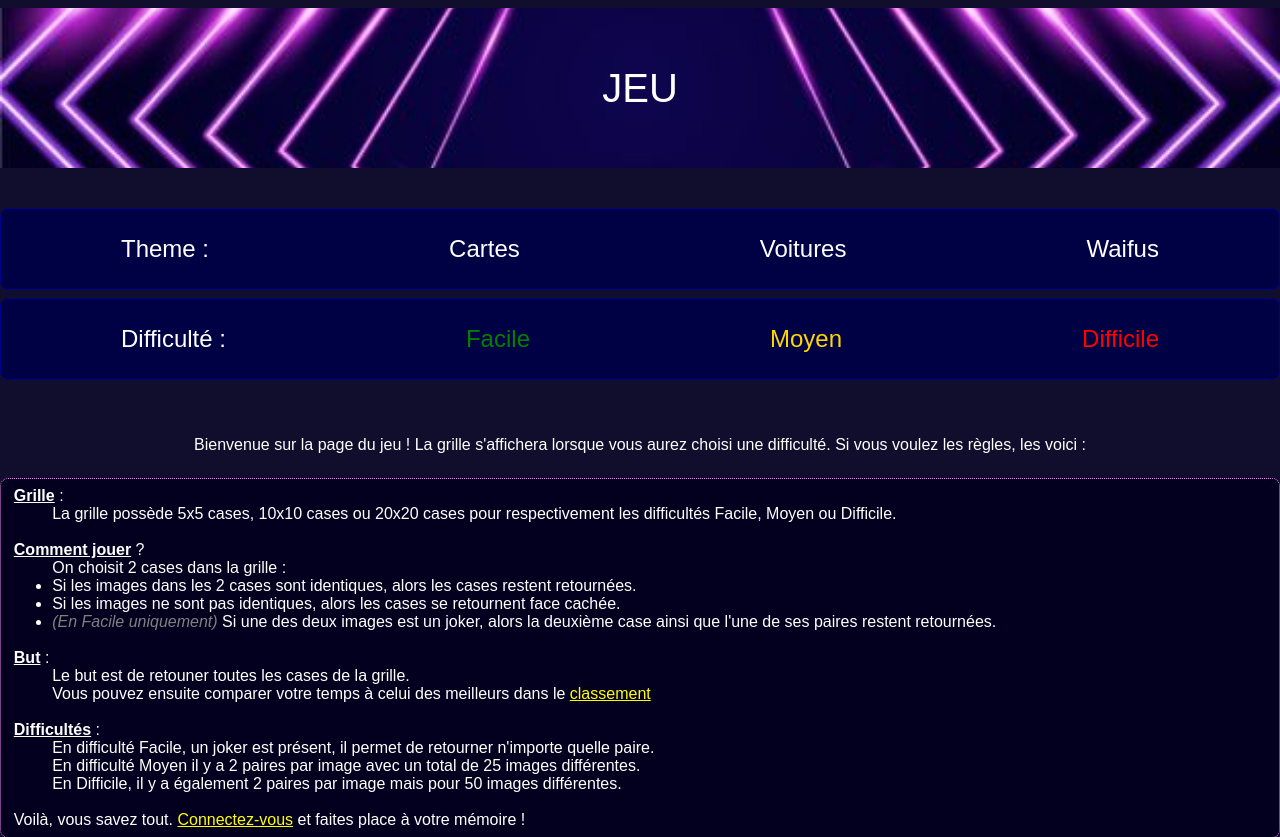
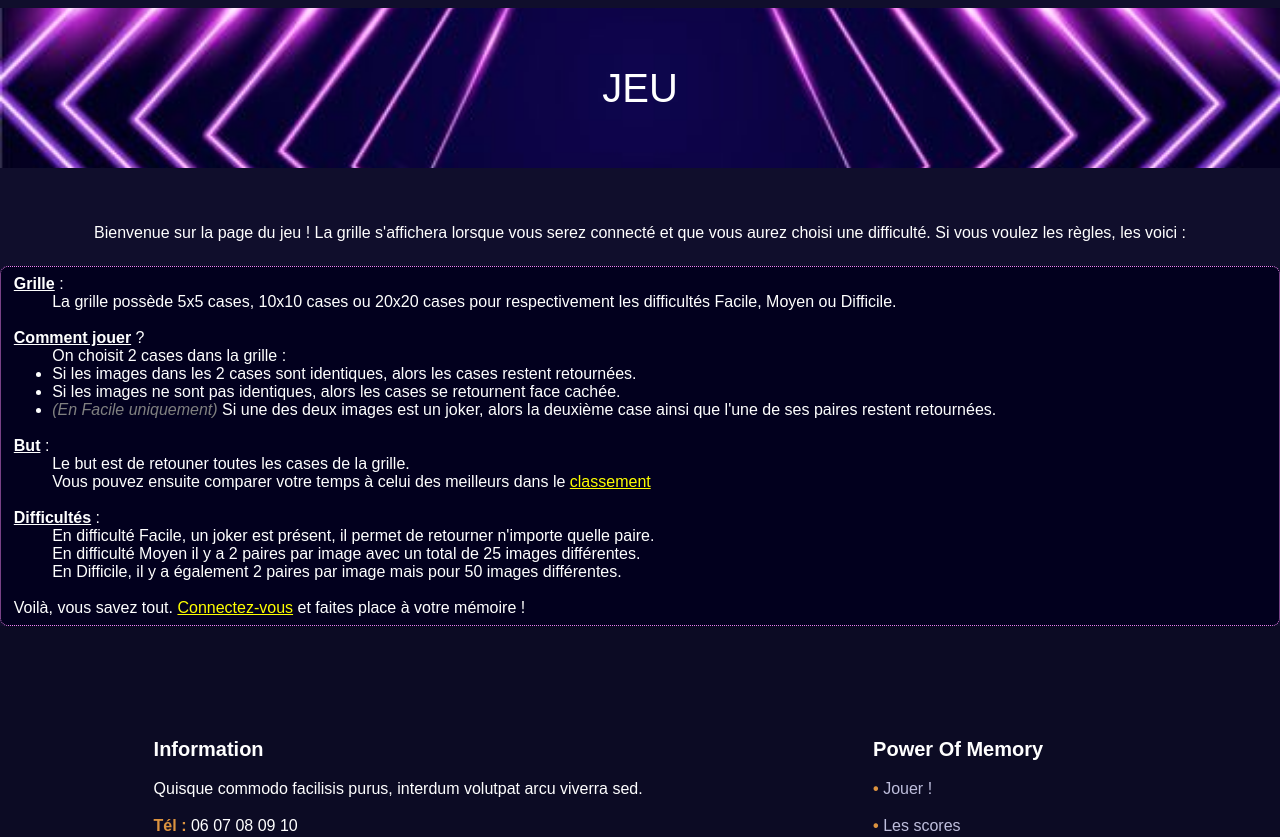
Before and after one commit to KasutoSoei/Projet-FLASH, a PHP site: page /games/memory/memory.php in a window 1280 px wide. Shown: the part 88-925 px from the top of the page. Run offline with PHP 8.4, Linux system fonts and the light colour scheme.

Commit message:
les joueurs non connectés ne peuvent plus jouer

```diff
--- a/games/memory/memory.php
+++ b/games/memory/memory.php
@@ -12,6 +12,8 @@ require_once SITE_ROOT . 'partials/header.php';
     </div>
 
     <section class="memoryhtml">
+
+        <?php if ($_SESSION['userId'] != 0) : ?>
 
             <div class="gameTheme">
                 <span>
@@ -42,9 +44,10 @@ require_once SITE_ROOT . 'partials/header.php';
                     <a href="HardCartes.php" class="gameDifficulteDifficile">Difficile</a>
                 </span>
             </div>
+        <?php endif; ?>
 
         <div style="margin-top: 7vh; text-align:center; font-size: 2vmin;">
-            Bienvenue sur la page du jeu ! La grille s'affichera lorsque vous aurez choisi une difficulté. Si vous voulez les règles, les voici : <br>
+            Bienvenue sur la page du jeu ! La grille s'affichera lorsque vous serez connecté et que vous aurez choisi une difficulté. Si vous voulez les règles, les voici : <br>
         </div>
 
         <div class="regles">
--- a/myAccount.php
+++ b/myAccount.php
@@ -54,7 +54,7 @@ if (isset($_POST['changePseudo']) && !estPseudoExistant($pdo, $_POST['changePseu
                 </span>
                 <span style="font-size: 5vmin;">
                     <form method="POST" form='changePseudo'>
-                        <input type="text" name="changePseudo" value="<?= obtenirPseudo($pdo, $_SESSION['userId']) ?>" class="myAccountChangeNom" minlength="4">
+                        <input type="text" name="changePseudo" value="<?= obtenirPseudo($pdo, $_SESSION['userId']) ?>" class="myAccountChangeNom" minlength="4" maxlength='20'>
                         <?php $change = false;
                         if (isset($_POST['changePseudo'])) :
 
```
Lines whose indentation alone changed are shown as unchanged.
